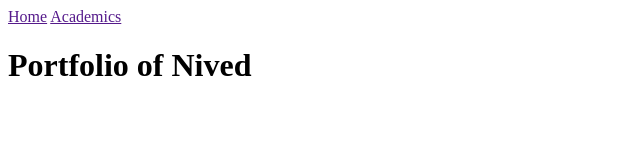
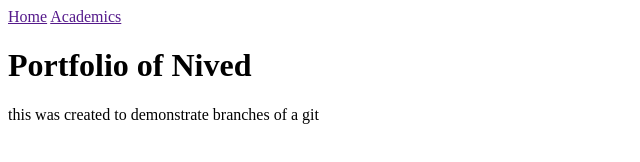
Before and after one commit to SynthesizedNived/PortfolioWebsite, a plain HTML site: page index.html in a window 1280 px wide. Shown: the whole page, without its empty margins (0-640 px from the left). Drawn offline with Linux system fonts and the light colour scheme.

Commit message:
added paragraph to test-branch

```diff
--- a/index.html
+++ b/index.html
@@ -12,6 +12,7 @@
         <a href="">Academics</a>
     </nav>
     <h1>Portfolio of Nived</h1>
+    <p>this was created to demonstrate branches of a git</p>
 
 </body>
 </html>
```
Also changed, not shown: 1 other file.
